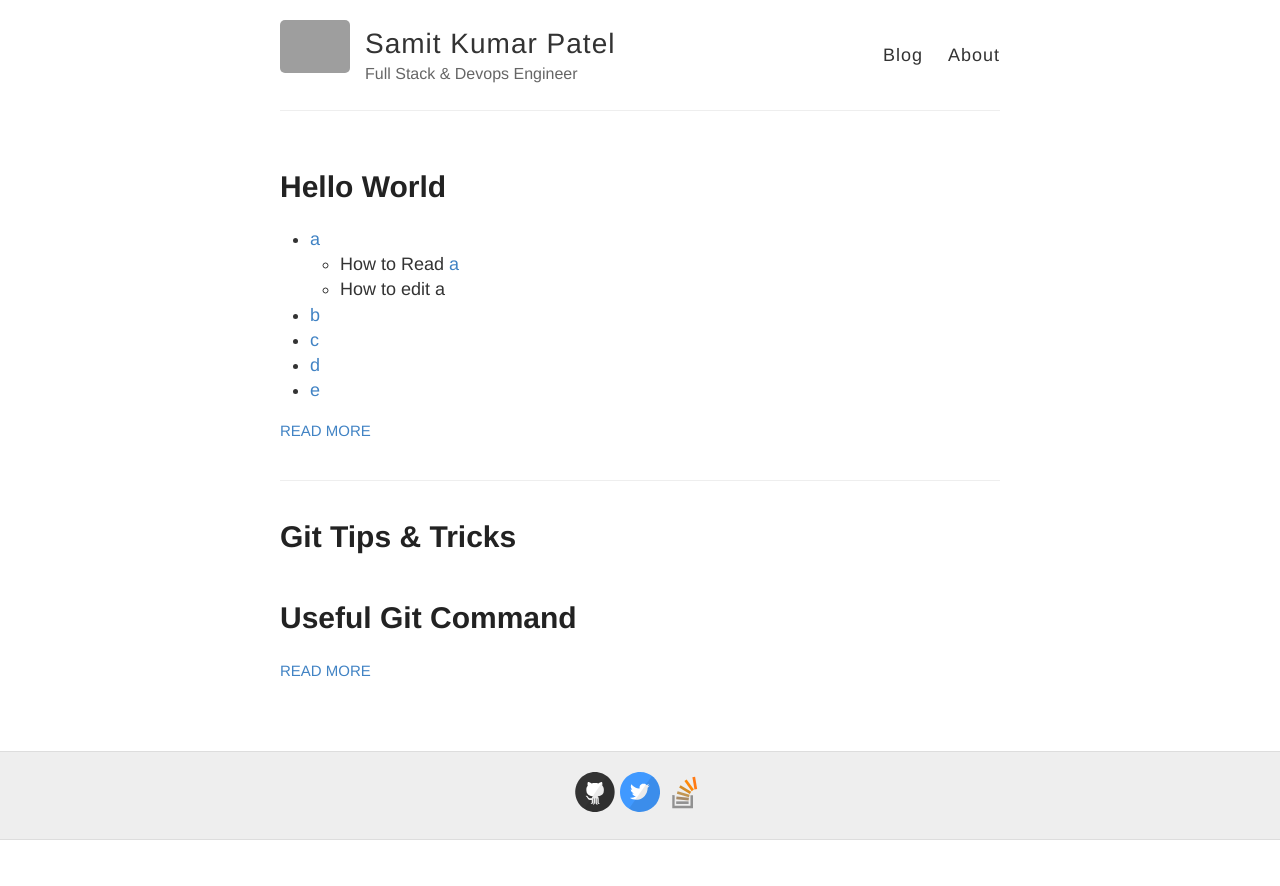
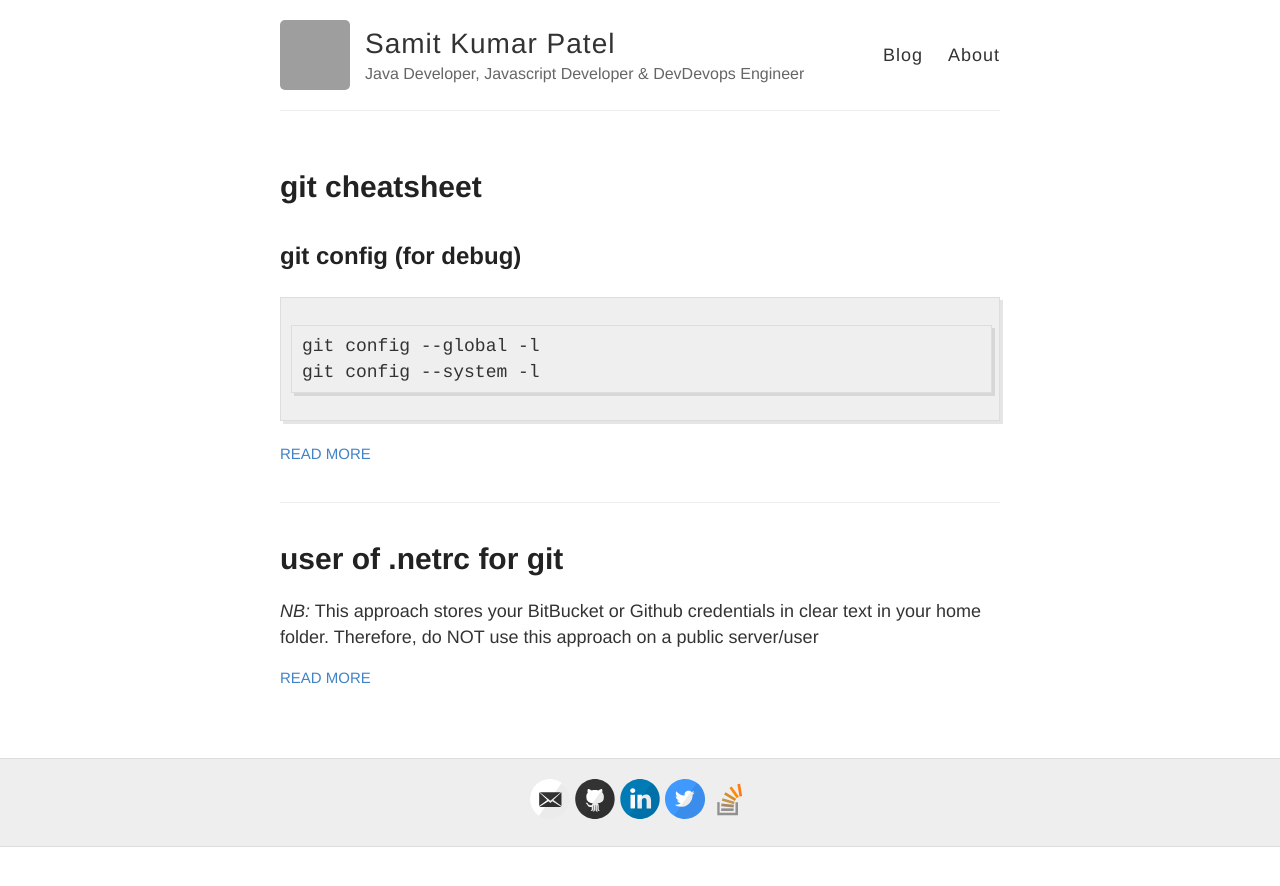
Before and after one commit to samitkumarpatel/samitkumarpatel.github.io, a Jekyll site: the page built from index.html, in a window 1280 px wide. Shown: the top 886 px of the page. Built offline with Jekyll 4.4.1, drawn with Linux system fonts in a browser that asks for light colours; some of the changed lines change nothing that is shown; grey boxes are pictures that could not be loaded.

Commit message:
about .netrc and git cheatshet blog added

````diff
--- a/_config.yml
+++ b/_config.yml
@@ -1,15 +1,15 @@
 name: Samit Kumar Patel
-description: Full Stack & Devops Engineer
-avatar: https://raw.githubusercontent.com/barryclark/jekyll-now/master/images/jekyll-logo.png
+description: Java Developer, Javascript Developer & DevDevops Engineer
+avatar: https://github.com/samitkumarpatel.png
 
 footer-links:
   dribbble:
-  email:
+  email: samitkumarpatel@gmail.com
   facebook:
   flickr:
   github: samitkumarpatel
   instagram:
-  linkedin:
+  linkedin: www.linkedin.com/in/samitkumarpatel
   pinterest:
   rss: # just type anything here for a working RSS icon
   twitter: "@mrsamitkumar"
--- a/_posts/2019-9-5-Git.md
+++ /dev/null
@@ -1,7 +0,0 @@
----
-layout: post
-title: Git Tips & Tricks
----
-# Useful Git Command
-
-Hello World!
--- a/_posts/2019-9-5-Hello-World.md
+++ /dev/null
@@ -1,16 +0,0 @@
----
-layout: post
-title: Hello World
----
-
-* [a]()
-    - How to Read [a](/Git)
-    - How to edit a
-* [b]()
-* [c]()
-* [d]()
-* [e]()
-
-```
-ls -a
-```
--- /dev/null
+++ b/_posts/2019-9-5-use-of-dot-netrc.md
@@ -0,0 +1,58 @@
+---
+layout: post
+title: user of .netrc for git
+---
+
+
+*NB:* This approach stores your BitBucket or Github credentials in clear text in your home folder. Therefore, do NOT use this approach on a public server/user
+
+**Prerequisites:**
+
+`GIT client version >= 0.99`
+
+**Procedure (Linux):**
+* Create a file in $HOME called .netrc: `$ touch ~/.netrc`
+* Add the following contents to the file. Replace login with your Email address and password with your Bitbucket token:
+
+```
+# Make changes to the file
+$ vi ~/.netrc
+# It should have the following format. Replace email and token with your own
+$ cat ~/.netrc
+
+machine github.com
+login github@login
+password git_password
+```
+
+* Make it executable by the user:
+
+```
+$ chmod u+x ~/.netrc
+```
+
+* Now, git clone/pull with the current user will not be prompted for password each time.
+
+**Procedure (Windows):**
+* Create a _netrc file under %USERPROFILE% with the following content.
+Replace USER and TOKEN with your email address and token:
+
+```
+C:\Users> cd %USERPROFILE%
+C:\Users\MyUser> echo machine github.com > _netrc
+C:\Users\MyUser> echo login USER >> _netrc
+C:\Users\MyUser> echo password TOKEN >> _netrc
+```
+
+* The file should look something like this:
+
+```
+machine github.com
+login USER
+password TOKEN
+```
+
+
+NB: Notice that the email address must have @ here. I.e. using %40 (as earlier) will not work
+
+* Now, git clone/pull with the current user will not be prompted for password each time
--- /dev/null
+++ b/_posts/2019-9-6-git-cheatsheet.md
@@ -0,0 +1,295 @@
+---
+layout: post
+title: git cheatsheet
+---
+
+## git config (for debug)
+```
+git config --global -l
+git config --system -l
+```
+
+## Initial Setup
+
+
+### [Initialize a repo](https://www.kernel.org/pub/software/scm/git/docs/git-init.html)
+
+Create an empty git repo or reinitialize an existing one
+```shell
+$ git init
+```
+
+### [Fork a repo](https://help.github.com/articles/fork-a-repo#step-1-fork-the-spoon-knife-repository)
+
+Click the "Fork" button at the top-right of any repository's GitHub page.
+
+
+### [Clone a repo](https://www.kernel.org/pub/software/scm/git/docs/git-clone.html)
+
+Clone the foo repo into a new directory called foo:
+```shell
+$ git clone https://github.com/<username>/foo.git foo
+```
+
+
+### [Setup Remotes](https://help.github.com/articles/fork-a-repo#step-3-configure-remotes)
+
+First, let's see a list of the repositories (remotes) whose branches you track:
+```shell
+$ git remote -v
+```
+
+Oh, it looks like we haven't setup upstream. Now is the time:
+```shell
+$ git remote add upstream https://github.com/<upstream_username>/<repo_name>.git
+$ git fetch upstream
+```
+
+
+## Every-day Workflow
+
+
+### [Branching](https://www.kernel.org/pub/software/scm/git/docs/git-checkout.html)
+
+When working on a fork, you could be switching between different branches quite commonly. As such, you generally want to stay off the master branch and work on your own feature branches so that master is always clean and you can base new branches off of it.
+```shell
+$ git checkout -b <new_branch_name>
+```
+
+If upstream has a special develop branch or something, you can checkout that branch separately, but setup tracking so you can sync it up from time to time. Like the master branch, don't work directly on this one. Try to keep it clean.
+```shell
+$ git checkout -b <new_branch_name> --track upstream/<remote_branch_to_track>
+```
+
+Maybe you made some progress on a branch at work, but now you want to continue work at home. In that case, you're dealing with your own fork's branch, so you'll checkout from origin.
+```shell
+$ git checkout -b <new_branch_name> --track origin/<remote_branch_to_track>
+```
+
+Use the `-B` option flag to force it.
+
+
+### [Switching Branches](https://www.kernel.org/pub/software/scm/git/docs/git-checkout.html)
+
+First, you'll want to know what branches are available in your working directory:
+```shell
+$ git branch
+  develop
+  feature_x
+  master
+```
+
+Now, you can easily switch between branches with git checkout:
+```shell
+$ git checkout master
+$ git checkout develop
+$ git checkout feature_x
+$ git config --global alias.co 'checkout'
+$ git co master
+```
+
+
+### [Status](https://www.kernel.org/pub/software/scm/git/docs/git-status.html)
+
+Not sure if you're working on a clean branch? Want to see what files have changed? Git status will show you a report.
+```shell
+$ git status
+```
+
+### [Staging Changes](https://www.kernel.org/pub/software/scm/git/docs/git-add.html)
+
+Now that you've added or modified some files, you need to stage those commits into "the staging area." Think of git commits like an array of airlock hatches on a space ship. On this space ship, you can only open the door to one airlock at a time. When you open the hatch, you can put stuff in or take stuff out at will. Not until you've closed the door have you committed those changes (git commit) and not until you hit the red button do all those hatches open up into space (git push).
+
+You can stage inidividual files or all files at once.
+```shell
+$ git add foo.js
+$ git add .
+```
+
+
+### [Unstaging Changes](http://stackoverflow.com/questions/348170/undo-git-add-before-commit)
+
+Maybe you accidentally staged some files that you don't want to commit.
+```shell
+$ git reset HEAD foo.js
+$ git reset HEAD .
+$ git config --global alias.unstage 'reset HEAD'
+$ git unstage .
+```
+
+
+### [Commits](https://www.kernel.org/pub/software/scm/git/docs/git-commit.html)
+
+Commit often. You can always squash down your commits before a push.
+```shell
+$ git commit -m "Updated README"
+```
+
+Want to automatically stage files that have been modified and deleted, but new files you haven't told git about will be unaffected? Pass the `-a` or `--all` option flag:
+```shell
+$ git commit -am "Updated README"
+```
+
+
+### [Undoing Commits](https://www.kernel.org/pub/software/scm/git/docs/git-reset.html)
+
+The following command will undo your most recent commit and put those changes back into staging, so you don't lose any work:
+```shell
+$ git reset --soft HEAD~1
+```
+
+The next one will completely delete the commit and throw away any changes. Be absolutely sure this is what you want:
+```shell
+$ git reset --hard HEAD~1
+```
+
+
+### [Squashing Commits](https://www.kernel.org/pub/software/scm/git/docs/git-rebase.html)
+
+Maybe you have 4 commits, but you haven't pushed anything yet and you want to put everything into one commit so your boss doesn't have to read a bunch of garbage during code review.
+```shell
+$ git rebase -i HEAD~4
+```
+
+An interactive text file is displayed. You'll see the word "pick" to the left of each commit. Leave the one at the top alone and replace all the others with "s" for squash, save and close the file. This will display another interactive window where you can update your commit messages into one new commit message. I like to use "f" instead of "s", because I usually work in such a way that I name my first commit appropriately from the get-go. "f" just skips the 2nd interactive file and uses the first commit message.
+
+
+### [Pushing](https://www.kernel.org/pub/software/scm/git/docs/git-push.html)
+
+Push a local branch for the first time:
+```shell
+$ git push --set-upstream origin <branch>
+$ git push
+```
+
+Push a local branch to a different remote branch:
+```shell
+$ git push origin <local_branch>:<remote_branch>
+```
+
+Use the `-f` option flag to force it.
+
+
+### [Undo Last Push](https://www.kernel.org/pub/software/scm/git/docs/git-reset.html)
+
+Some would say this is bad practice. Once you push something you shouldn't overwrite those changes. Instead, you're supposed to create a new commit that reverts the changes in the last one. So, technically, you shouldn't do this, but... you can?
+```shell
+$ git reset --hard HEAD~1 && git push -f origin master
+```
+
+
+### [Fetching](https://www.kernel.org/pub/software/scm/git/docs/git-fetch.html)
+
+Fetch changes from upstream:
+```shell
+$ git fetch upstream
+```
+
+Fetch changes from both origin and upstream in the same shot:
+```shell
+$ git fetch --multiple origin upstream
+```
+
+
+### [Merging](https://www.kernel.org/pub/software/scm/git/docs/git-merge.html)
+
+To be honest, I haven't used this command in quite some time. In my experience, it has created merge bubbles that have overwritten mine or others' code. For a better workflow, refer to rebasing, below.
+
+Nonetheless, here's how you merge-in changes from origin's `feature_x` branch:
+```shell
+$ git fetch origin
+$ git merge origin/feature_x
+```
+
+
+### [Pulling](https://www.kernel.org/pub/software/scm/git/docs/git-pull.html)
+
+Pulling is just doing a fetch followed by a merge. If you know your branch is clean (e.g., master branch), go ahead and get the latest changes. There will be no merge conflicts as long as your branch is clean.
+```shell
+$ git pull origin/feature_x
+```
+
+
+### [Rebasing](https://www.kernel.org/pub/software/scm/git/docs/git-rebase.html)
+
+Rebasing is a way of rewriting history. In place of merge, what this does is stacks your commits on top of commits that are already pushed up. In this case, you want to stack your commits on top of `origin/feature_x`:
+```shell
+$ git fetch origin
+$ git rebase origin/feature_x
+```
+
+If you already have a local branch set to track `feature_x` then just do:
+```shell
+$ git rebase feature_x
+```
+
+Would you like to fetch, merge and then stack your changes on top, all in one shot? You can! If you have tracking setup on the current branch, just do:
+```shell
+$ git pull --rebase
+```
+
+Another great use of rebasing is just rewriting commit messages. To get an interactive text editor for the most recent commit, do:
+```shell
+$ git rebase -i HEAD~1
+```
+
+Now, you can replace "pick" with "r" and just change the commit message.
+
+
+### [Manually Set Tracking](https://www.kernel.org/pub/software/scm/git/docs/git-config.html)
+
+Perhaps you forgot to setup tracking when you pulled down a remote branch. No worries:
+```shell
+$ git config branch.<local_branch>.remote origin
+$ git config branch.<local_branch>.merge refs/heads/<remote_branch>
+```
+
+
+### [Deleting Branches](https://www.kernel.org/pub/software/scm/git/docs/git-branch.html)
+
+Delete a local branch:
+```shell
+$ git branch -d <local_branch>
+```
+
+Use the `-D` option flag to force it.
+
+Delete a remote branch on origin:
+```shell
+$ git push origin :<remote_branch>
+```
+
+
+### [Stashing](https://www.kernel.org/pub/software/scm/git/docs/git-stash.html)
+
+Sometimes you need to stash your changes so you can be on a clean branch or maybe because you want to go back and try something before you make a commit with these changes. Here's how you do a stash:
+```shell
+$ git stash
+```
+
+Now, if you want to unstash those changes and bring them back into your working directory:
+```shell
+$ git stash pop
+```
+
+Or maybe you want to unstash your changes without popping them off the stack. In other words, you might want to apply these stashed changes multiple times. To do this:
+```shell
+$ git stash apply
+```
+
+For a list of stashes:
+```shell
+$ git stash list
+```
+
+And to apply a specific stash from that list (e.g., stash@{3}):
+```shell
+$ git stash apply stash@{3}
+```
+
+
+### [Checkout as CRLF, Commit as LF](https://www.kernel.org/pub/software/scm/git/docs/git-config.html)
+
+```shell
+$ git config --global core.autocrlf true
+```
````
